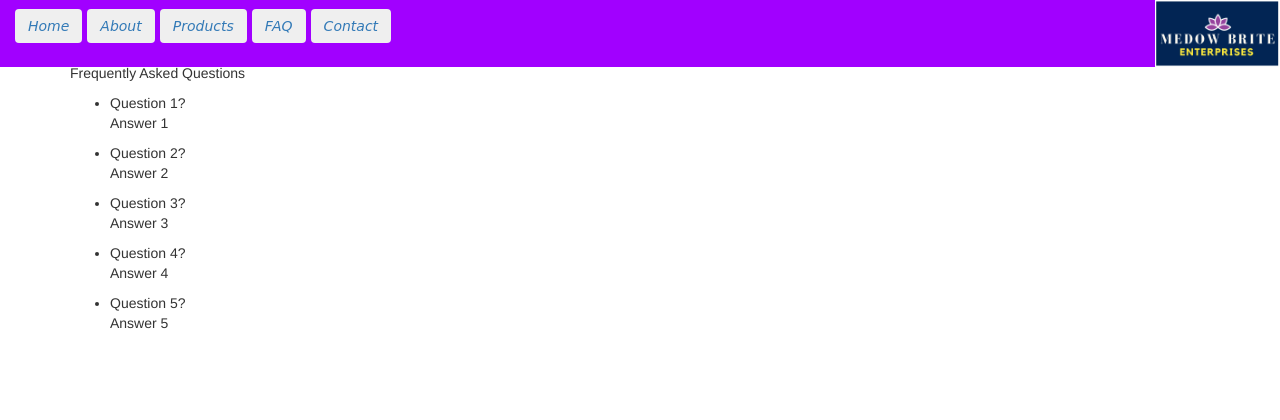
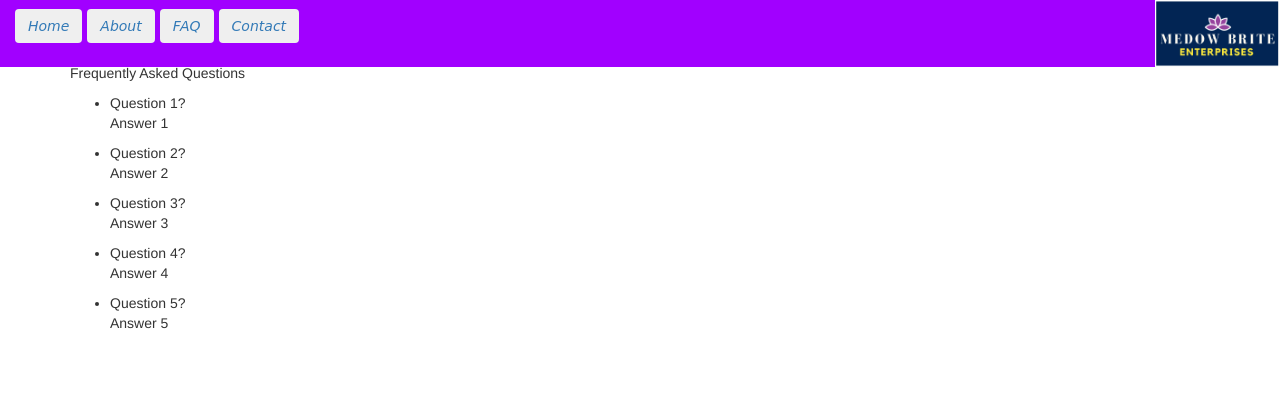
Before and after one commit to subatilak/Medow-Brite, a Flask app: page /FAQ in a window 1280 px wide. Shown: the top 420 px of the page. Run offline with Flask 2, Linux system fonts and the light colour scheme; some libraries are stand-ins or nearby versions.

Commit message:
Update Layout.html

```diff
--- a/templates/Layout.html
+++ b/templates/Layout.html
@@ -80,7 +80,6 @@ margin-bottom: 5px !important;
 			<ul class="nav navbar-nav">
 				<li class="active"><button class="btn  navbar-btn btn-primary-spacing"><a href="#">Home</a></button></li>
 				<li><button class="btn   navbar-btn btn-primary-spacing"><a href="/about">About</a></button></li>
-				<li><button class="btn   navbar-btn btn-primary-spacing"><a href="/medow">Products</a></button></li>
 				<li><button class="btn  navbar-btn btn-primary-spacing"><a href="/FAQ">FAQ</a></button></li>
 				<li><button class="btn  navbar-btn btn-primary-spacing"><a href="/contact">Contact</a></button></li>
 			</ul>
```
